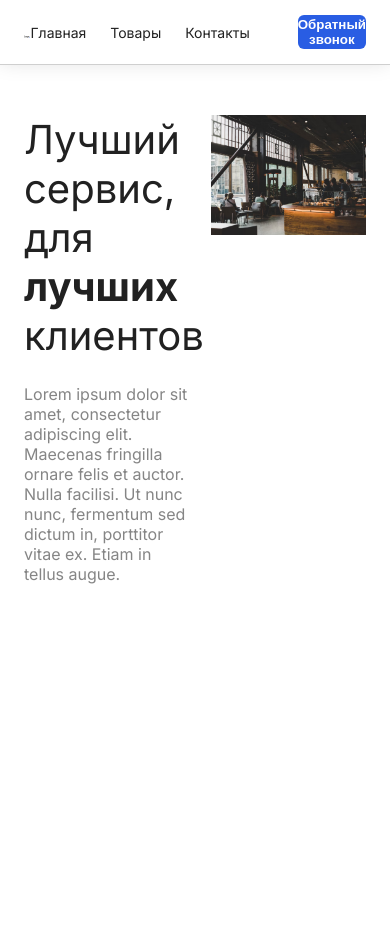
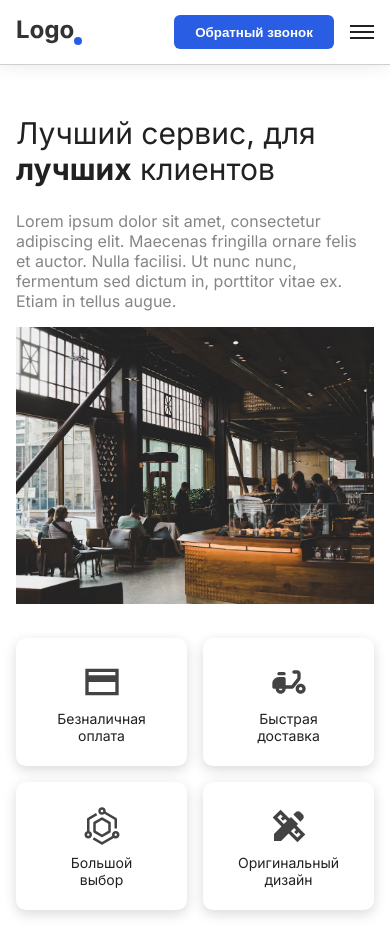
Before and after one commit to aau8/cafe-landing, a plain HTML site: page index.html in a window 390 px wide. Before the commit the page ends 844 px from the top, so only its background shows below. Drawn offline with Linux system fonts and the light colour scheme.

Commit message:
адаптив

```diff
--- a/css/style.css
+++ b/css/style.css
@@ -14,6 +14,11 @@ body {
 a {
 	text-decoration: none;
 	color: inherit;
+}
+
+button {
+	background-color: transparent;
+	cursor: pointer;
 }
 
 img {
@@ -41,6 +46,7 @@ img {
 	height: 64px;
 	display: flex;
 	align-items: center;
+	justify-content: space-between;
 }
 
 .menu {
@@ -78,7 +84,44 @@ img {
 	color: #fff;
 	font-weight: 600;
 	border-radius: 6px;
-	cursor: pointer;
+	transition: 300ms;
+}
+
+.header__callback:hover {
+	background-color: #4372e8;
+}
+
+.header__callback:active {
+	background-color: #3059c0;
+}
+
+.burger {
+	display: none;
+	position: relative;
+	width: 24px;
+	height: 24px;
+	margin-left: 16px;
+}
+
+.burger span {
+	position: absolute;
+	top: 50%;
+	left: 50%;
+	width: 100%;
+	height: 2px;
+	background-color: #212121;
+}
+
+.burger span:nth-child(1) {
+	transform: translate(-50%, calc(-50% - 6px));
+}
+
+.burger span:nth-child(2) {
+	transform: translate(-50%, -50%);
+}
+
+.burger span:nth-child(3) {
+	transform: translate(-50%, calc(-50% + 6px));
 }
 
 
@@ -124,3 +167,114 @@ img {
 	width: 50%;
 	height: 100%;
 }
+
+/* Преимущества */
+.advant {
+	padding-top: 30px;
+	padding-bottom: 30px;
+}
+
+.advant__list {
+	max-width: 690px;
+	width: 100%;
+	display: grid;
+	grid-template-columns: 1fr 1fr 1fr 1fr;
+	gap: 30px;
+	margin-left: auto;
+	margin-right: auto;
+}
+
+.advant-card {
+	display: flex;
+	flex-direction: column;
+	align-items: center;
+	text-align: center;
+	background-color: #fff;
+	border-radius: 10px;
+	box-shadow: 0px 4px 13px rgba(0, 0, 0, 0.15);
+	padding: 22px 14px;
+}
+
+.advant-card__icon {
+	width: 40px;
+	height: auto;
+}
+
+.advant-card__title {
+	font-size: 14px;
+	margin-top: 6px;
+}
+
+
+
+
+
+@media (max-width: 760px) {
+
+	.menu {
+		margin-right: 24px;
+	}
+
+	.menu__list {
+		gap: 16px;
+	}
+
+	.main {
+		padding-bottom: 0;
+	}
+
+	.main__wrap {
+		flex-direction: column;
+	}
+
+	.main__content {
+		max-width: none;
+		width: 100%;
+	}
+
+	.main__img {
+		max-width: none;
+		width: 100%;
+	}
+
+	.advant__list {
+		gap: 16px;
+	}
+}
+
+
+@media (max-width: 660px) {
+	.advant__list {
+		grid-template-columns: 1fr 1fr;
+		gap: 16px;
+	}
+}
+
+
+@media (max-width: 550px) {
+
+	.menu {
+		display: none;
+	}
+
+	.header__callback {
+		margin-left: auto;
+	}
+
+	.burger {
+		display: inline-block;
+	}
+}
+
+
+@media (max-width: 450px) {
+
+	.container {
+		padding-left: 16px;
+		padding-right: 16px;
+	}
+
+	.main__title {
+		font-size: 30px;
+	}
+}
--- a/index.html
+++ b/index.html
@@ -24,6 +24,11 @@
 					</div>
 				</div>
 				<button class="header__callback">Обратный звонок</button>
+				<button class="burger">
+					<span></span>
+					<span></span>
+					<span></span>
+				</button>
 			</div>
 		</div>
 	</div>
@@ -40,5 +45,29 @@
 			</div>
 		</div>
 	</div>
+	<div class="advant">
+		<div class="container">
+			<div class="advant__wrap">
+				<div class="advant__list">
+					<div class="advant-card">
+						<div class="advant-card__icon"><img src="./img/advant/1.svg" alt=""></div>
+						<span class="advant-card__title">Безналичная <br> оплата</span>
+					</div>
+					<div class="advant-card">
+						<div class="advant-card__icon"><img src="./img/advant/2.svg" alt=""></div>
+						<span class="advant-card__title">Быстрая <br> доставка</span>
+					</div>
+					<div class="advant-card">
+						<div class="advant-card__icon"><img src="./img/advant/3.svg" alt=""></div>
+						<span class="advant-card__title">Большой <br> выбор</span>
+					</div>
+					<div class="advant-card">
+						<div class="advant-card__icon"><img src="./img/advant/4.svg" alt=""></div>
+						<span class="advant-card__title">Оригинальный <br> дизайн</span>
+					</div>
+				</div>
+			</div>
+		</div>
+	</div>
 </body>
 </html>
```
Also changed, not shown: img/advant/1.svg (added), img/advant/2.svg (added), img/advant/3.svg (added), img/advant/4.svg (added).
